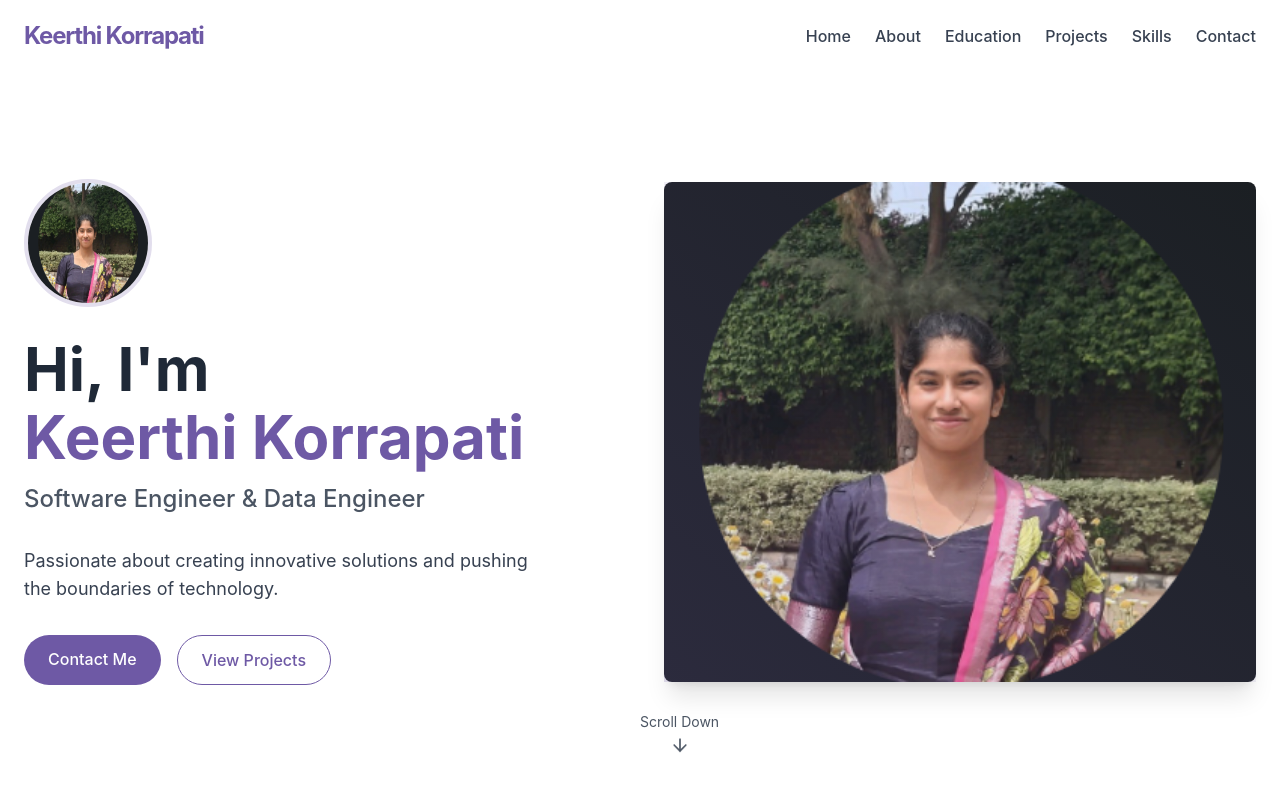
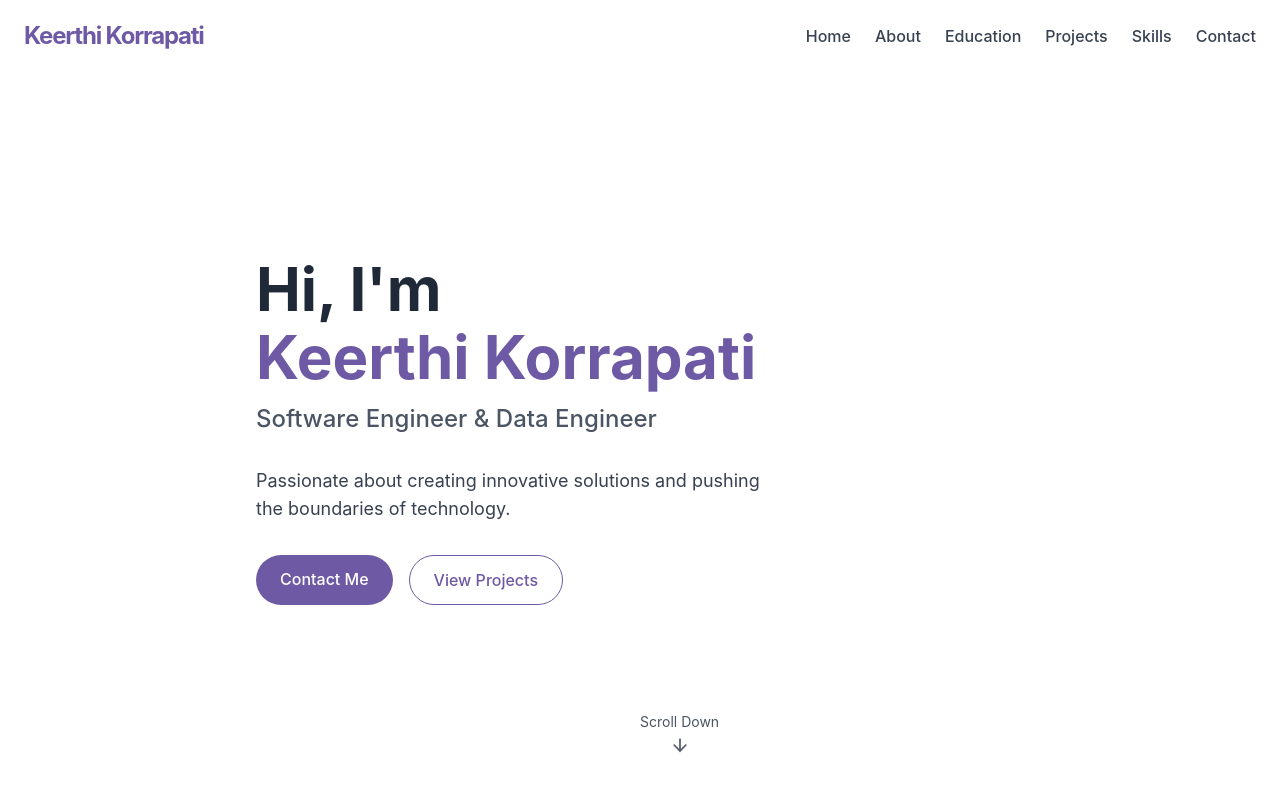
Before and after one commit to keerthi5465/Portfolio, a React (Vite) app: page / in a window 1280 px wide. Shown: the top 800 px of the page. Built offline with nearby package versions, Linux system fonts and the light colour scheme.

Commit message:
Remove profile image and adjust images
Remove the profile image from the Hero section and adjust the layout to accommodate the certification and internship images.

```diff
--- a/src/components/sections/Hero.tsx
+++ b/src/components/sections/Hero.tsx
@@ -1,25 +1,17 @@
 
 import { motion } from 'framer-motion';
 import { ArrowDown } from 'lucide-react';
-import { Avatar, AvatarImage, AvatarFallback } from '@/components/ui/avatar';
 
 export const Hero = () => {
   return (
     <section id="home" className="relative min-h-screen flex items-center pt-16 bg-white/80 backdrop-blur-sm">
       <div className="container mx-auto px-4 md:px-6">
-        <div className="grid grid-cols-1 lg:grid-cols-2 gap-12 items-center">
+        <div className="flex flex-col items-center lg:items-start text-center lg:text-left max-w-3xl mx-auto">
           <motion.div
             initial={{ opacity: 0, y: 20 }}
             animate={{ opacity: 1, y: 0 }}
             transition={{ duration: 0.6 }}
-            className="text-center lg:text-left"
           >
-            <div className="flex justify-center lg:justify-start mb-8">
-              <Avatar className="h-32 w-32 border-4 border-portfolio-primary/20">
-                <AvatarImage src="/lovable-uploads/3e9652d8-759e-4c6d-b4a4-42338784e62e.png" alt="Keerthi Korrapati" />
-                <AvatarFallback>KK</AvatarFallback>
-              </Avatar>
-            </div>
             <h1 className="text-4xl md:text-5xl lg:text-6xl font-bold mb-4 text-gray-800">
               <span className="block">Hi, I'm</span>
               <span className="text-portfolio-primary block mt-2">Keerthi Korrapati</span>
@@ -45,22 +37,6 @@ export const Hero = () => {
               </a>
             </div>
           </motion.div>
-
-          <motion.div
-            initial={{ opacity: 0 }}
-            animate={{ opacity: 1 }}
-            transition={{ duration: 0.8, delay: 0.2 }}
-            className="relative hidden lg:block"
-          >
-            <div className="w-full h-[500px] rounded-lg overflow-hidden shadow-xl">
-              <img
-                src="/lovable-uploads/3e9652d8-759e-4c6d-b4a4-42338784e62e.png"
-                alt="Keerthi Korrapati"
-                className="w-full h-full object-cover"
-              />
-              <div className="absolute inset-0 bg-gradient-to-tr from-portfolio-primary/20 to-transparent"></div>
-            </div>
-          </motion.div>
         </div>
       </div>
 
--- a/src/components/sections/Internship.tsx
+++ b/src/components/sections/Internship.tsx
@@ -85,6 +85,18 @@ export const Internship = () => {
         >
           <h2 className="text-3xl md:text-4xl font-bold mb-3 text-portfolio-dark">Internship Experience</h2>
           <div className="h-1 w-20 bg-portfolio-primary mx-auto mb-6"></div>
+
+          <div className="mb-12">
+            <div className="max-w-3xl mx-auto group relative overflow-hidden rounded-xl shadow-lg transition-all duration-300 hover:shadow-xl">
+              <img
+                src="/lovable-uploads/34bceb24-fa37-4c71-b94a-937f171a095c.png"
+                alt="Internship Completion Certificate - Futuresense Technologies"
+                className="w-full h-auto transition-transform duration-300 group-hover:scale-105"
+              />
+              <div className="absolute inset-0 bg-black/0 group-hover:bg-black/5 transition-colors duration-300"></div>
+            </div>
+          </div>
+
           <p className="text-lg text-gray-700 max-w-2xl mx-auto">
             My professional experience has allowed me to apply my technical skills to real-world challenges.
           </p>
```
Also changed, not shown: public/lovable-uploads/34bceb24-fa37-4c71-b94a-937f171a095c.png (added).
